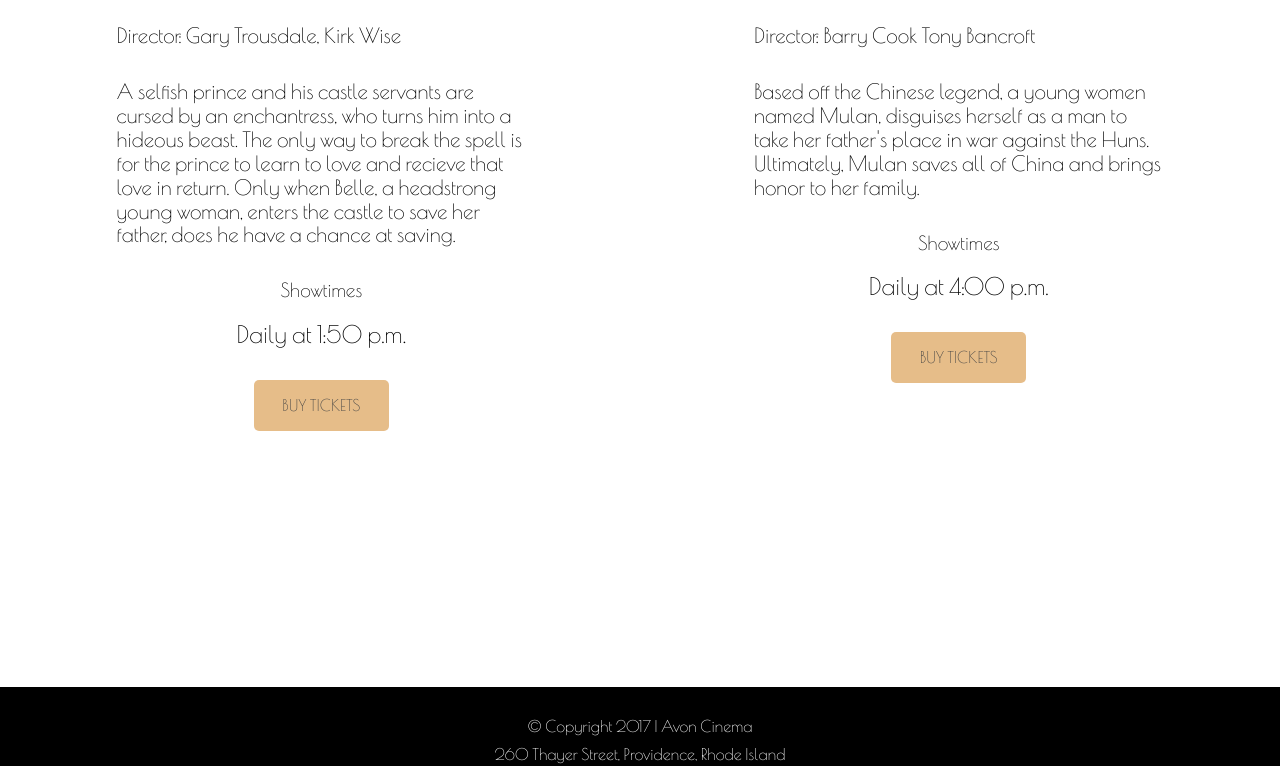
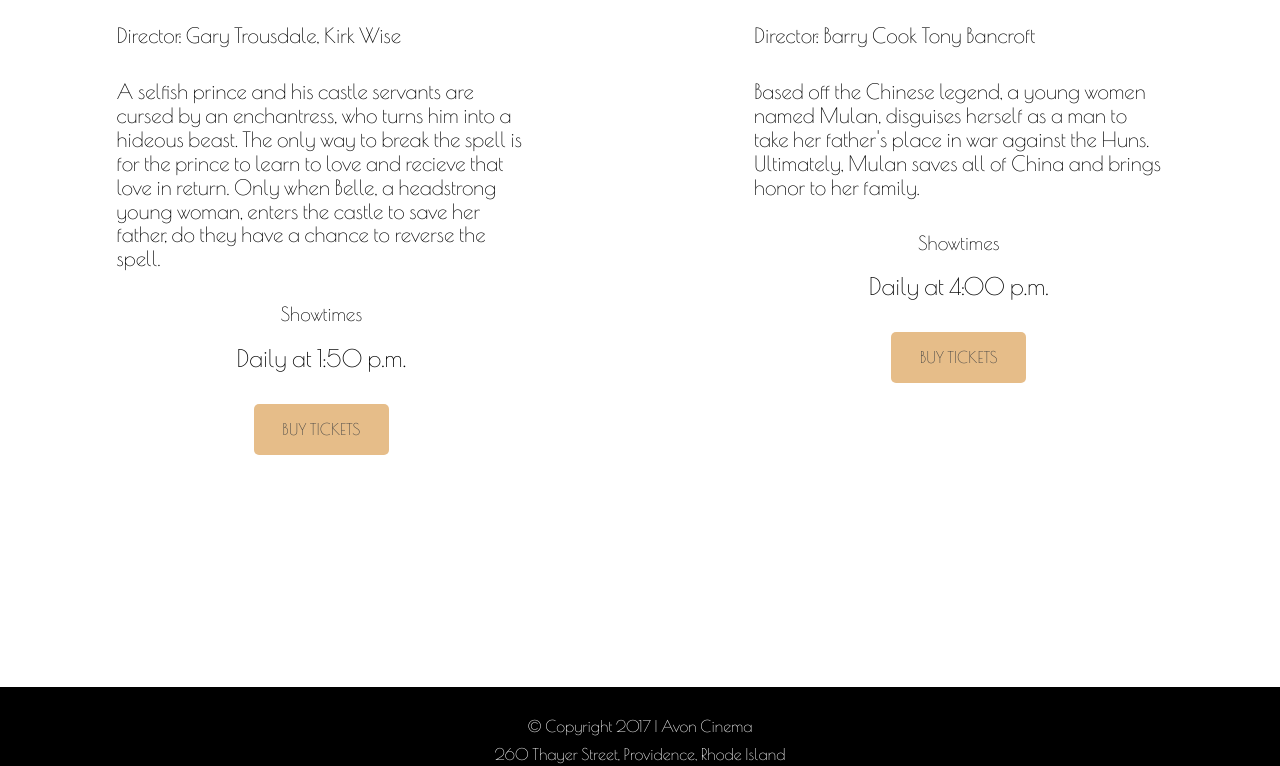
Before and after one commit to elanglais/elanglais.github.io, a plain HTML site: page comingsoon.html in a window 1280 px wide. Shown: the part 2085-2851 px from the top of the page. Drawn offline with nearby package versions, Linux system fonts and the light colour scheme.

Commit message:
Text Update

```diff
--- a/comingsoon.html
+++ b/comingsoon.html
@@ -65,7 +65,7 @@
 			<div class="summary">
 				<p>Director: Gary Trousdale,
 				Kirk Wise</p>
-				<p>A selfish prince and his castle servants are cursed by an enchantress, who turns him into a hideous beast. The only way to break the spell is for the prince to learn to love and recieve that love in return. Only when Belle, a headstrong young woman, enters the castle to save her father, does he have a chance at saving.</p>
+				<p>A selfish prince and his castle servants are cursed by an enchantress, who turns him into a hideous beast. The only way to break the spell is for the prince to learn to love and recieve that love in return. Only when Belle, a headstrong young woman, enters the castle to save her father, do they have a chance to reverse the spell.</p>
 			</div>
 
 			<div class="showtimes">
```
